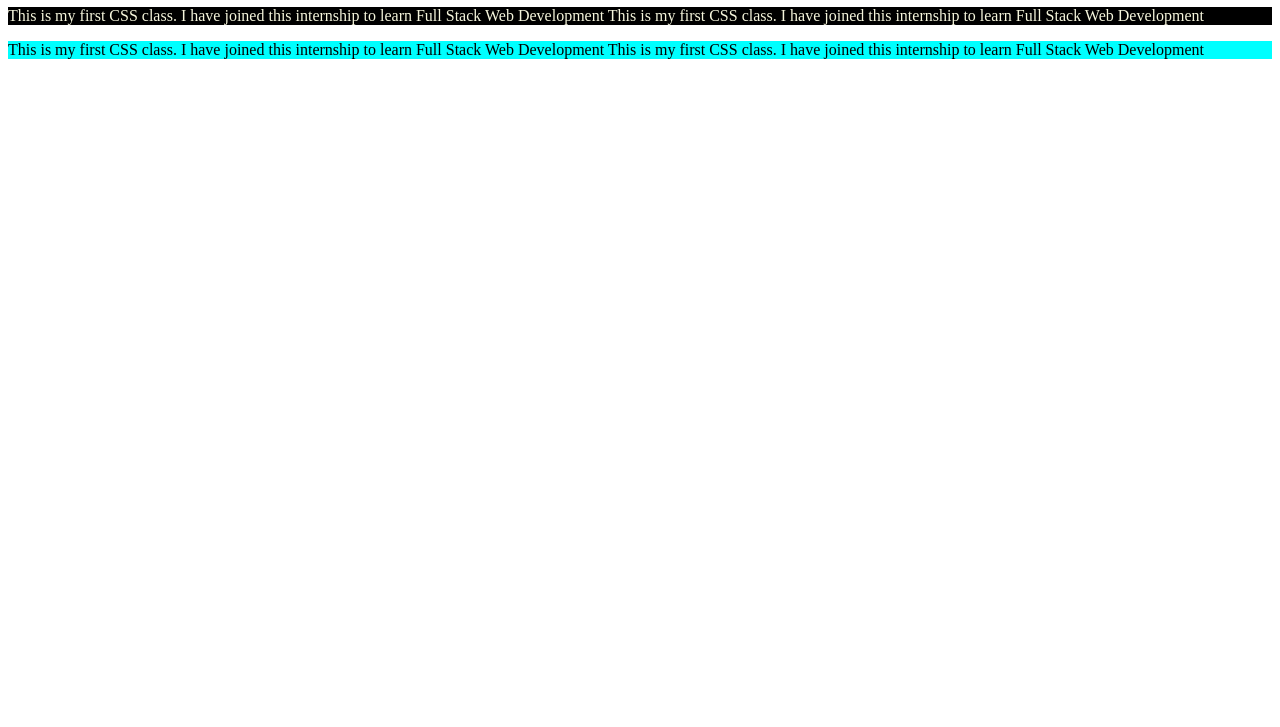
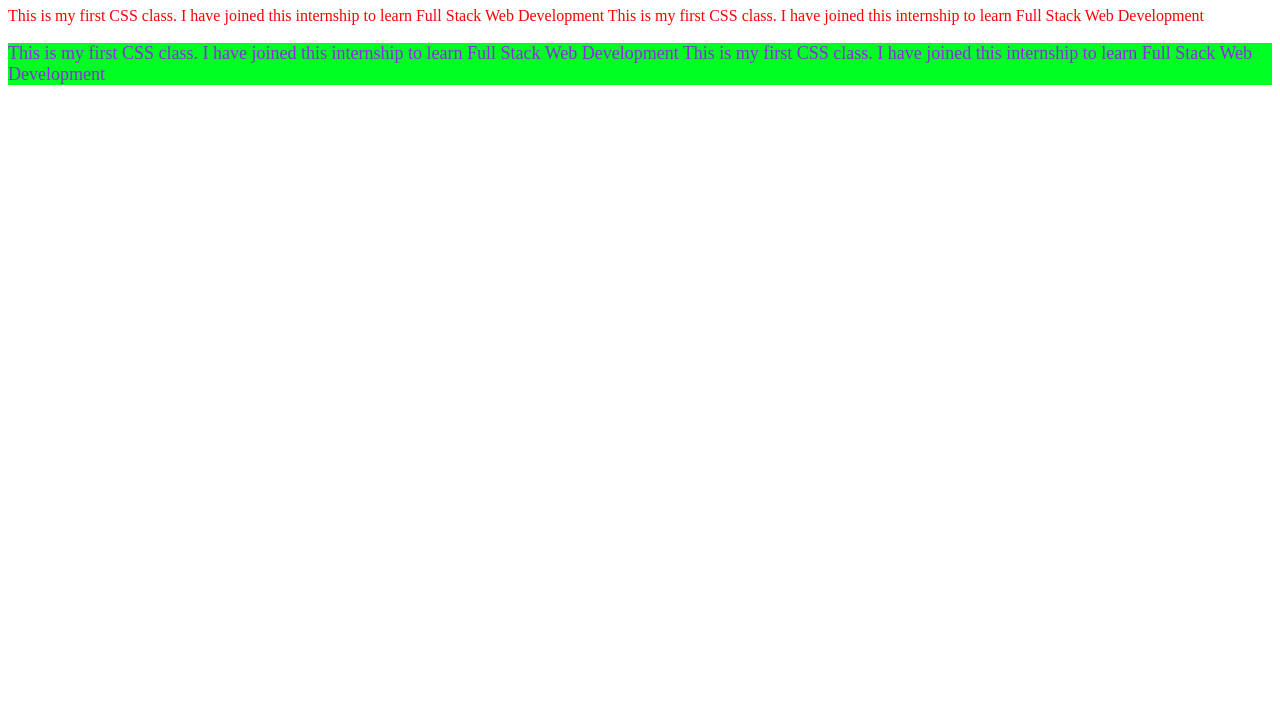
Before and after one commit to vivekvalagadde/FSWD, a plain HTML site: page index.html in a window 1280 px wide. Shown: the part 73-800 px from the top of the page. Drawn offline with Linux system fonts and the light colour scheme.

Commit message:
Extra styling

```diff
--- a/index.html
+++ b/index.html
@@ -10,18 +10,29 @@
         #first {
             color: yellow;
         }
+        .two {
+            background-color: rgb(0, 255, 34);
+            color: blueviolet;
+        }
+        .red {
+            color: red;
+        }
+        .big {
+            font-size: large;
+            font-family: times new roman;
+        }
     </style>
 </head>
 <body>
     <h1 id="first">
         Hello CSS
     </h1>
-    <p style="color: beige;background-color: black;">
+    <p class="red">
         This is my first CSS class. I have joined this internship to learn Full Stack Web Development
         This is my first CSS class. I have joined this internship to learn Full Stack Web Development
     </p>
 
-    <p style="background-color: aqua;">
+    <p class="two big">
         This is my first CSS class. I have joined this internship to learn Full Stack Web Development
         This is my first CSS class. I have joined this internship to learn Full Stack Web Development
     </p>
```
